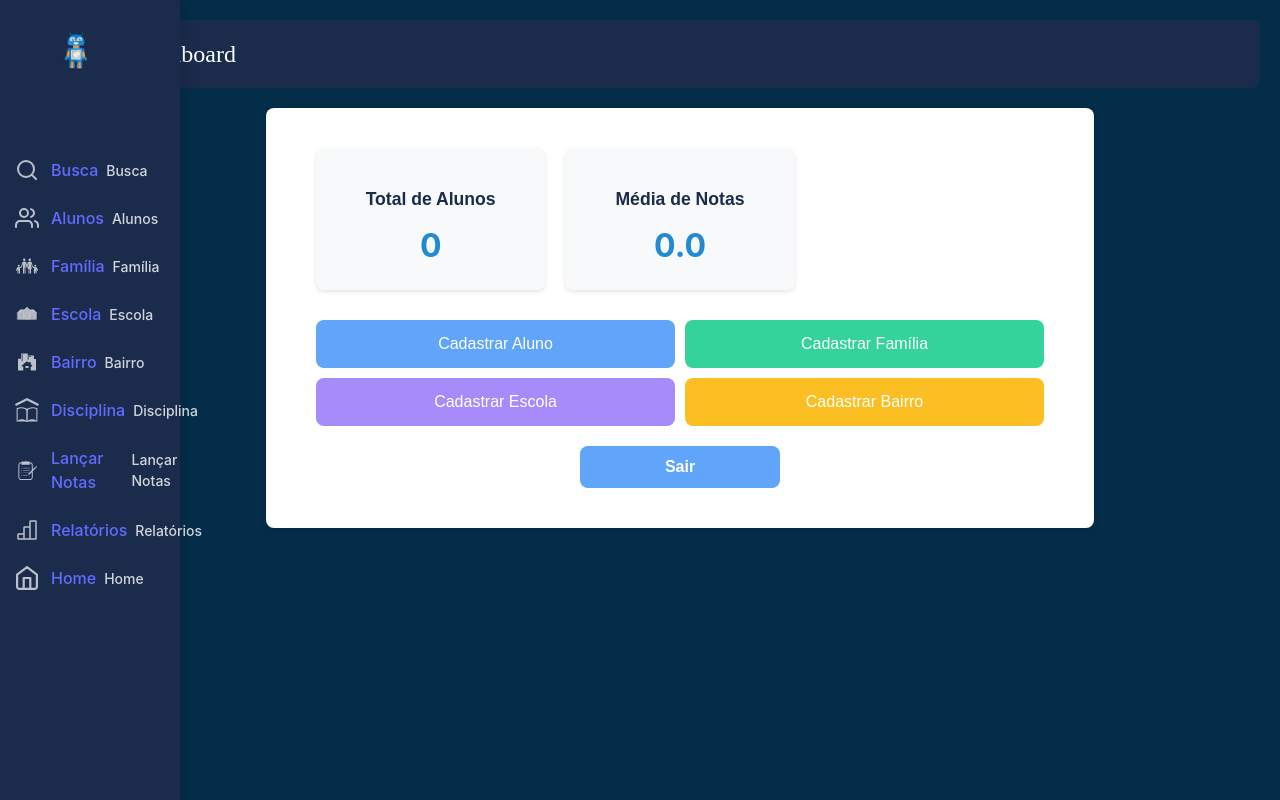
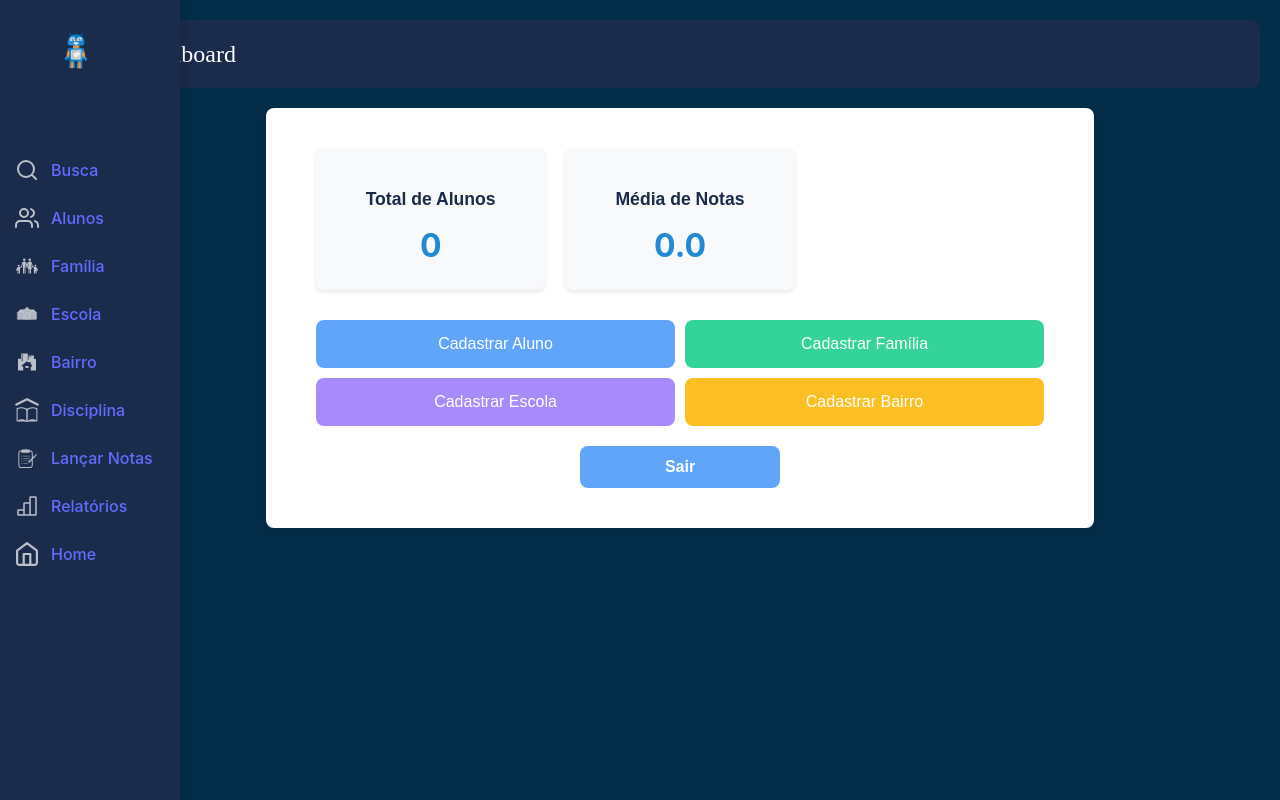
Before and after one commit to gubetiati/Projeto-ELLP, a React (Vite) app: page /dashboard in a window 1280 px wide. Built offline with nearby package versions, Linux system fonts and the light colour scheme; no server answers; sample sign-in values are in the browser's storage; a web font is replaced by a local one.

Commit message:
feat: remove title attribute from sidebar links for cleaner markup

```diff
--- a/src/components/SideBar/SideBar.jsx
+++ b/src/components/SideBar/SideBar.jsx
@@ -70,7 +70,7 @@ export default function SideBar() {
                         key={index}
                         className={location.pathname === item.path ? 'active' : ''}
                     >
-                        <Link to={item.path} title={item.alt}>
+                        <Link to={item.path}>
                             <img
                                 src={item.icon}
                                 alt={item.alt}
```
